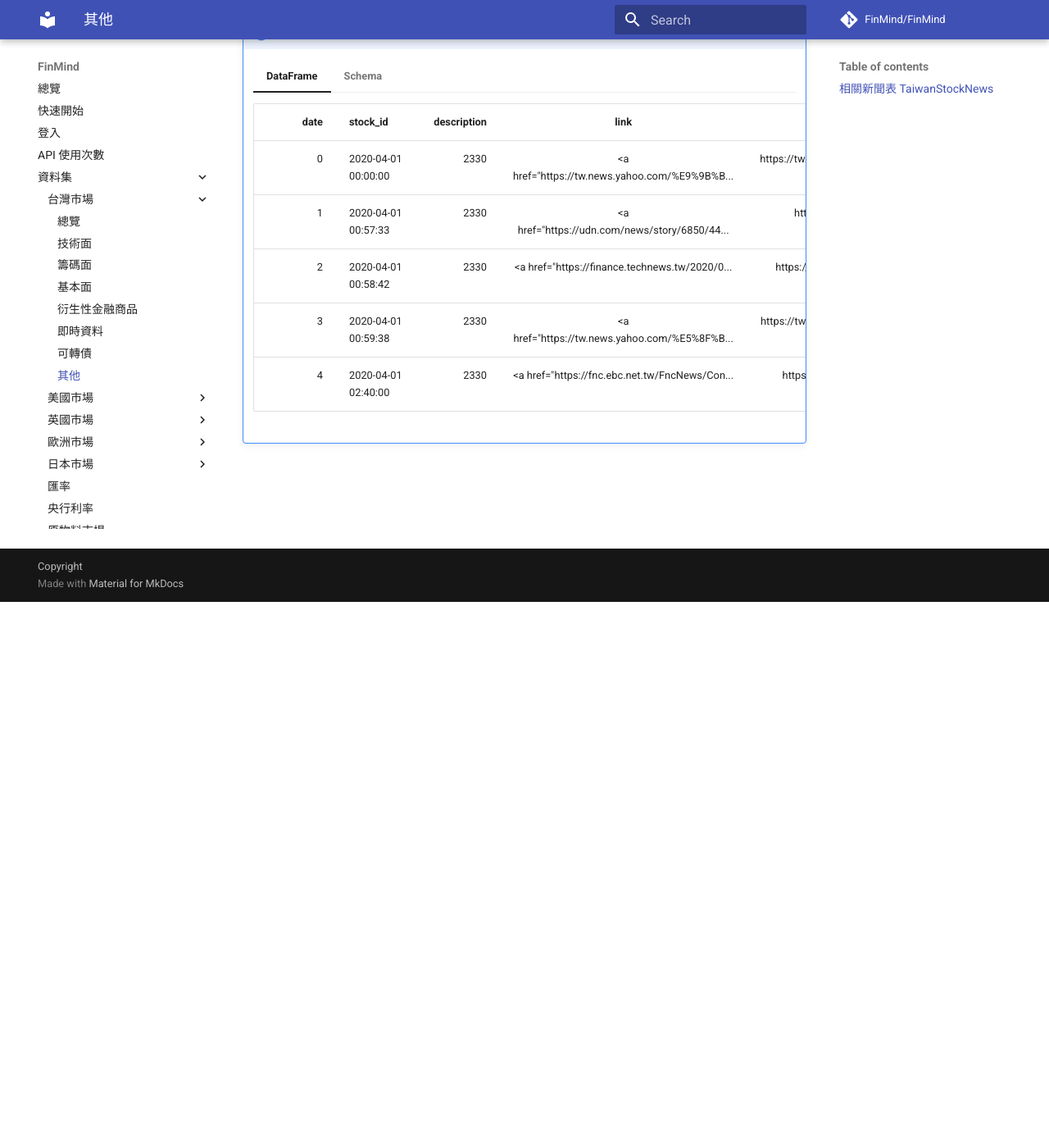
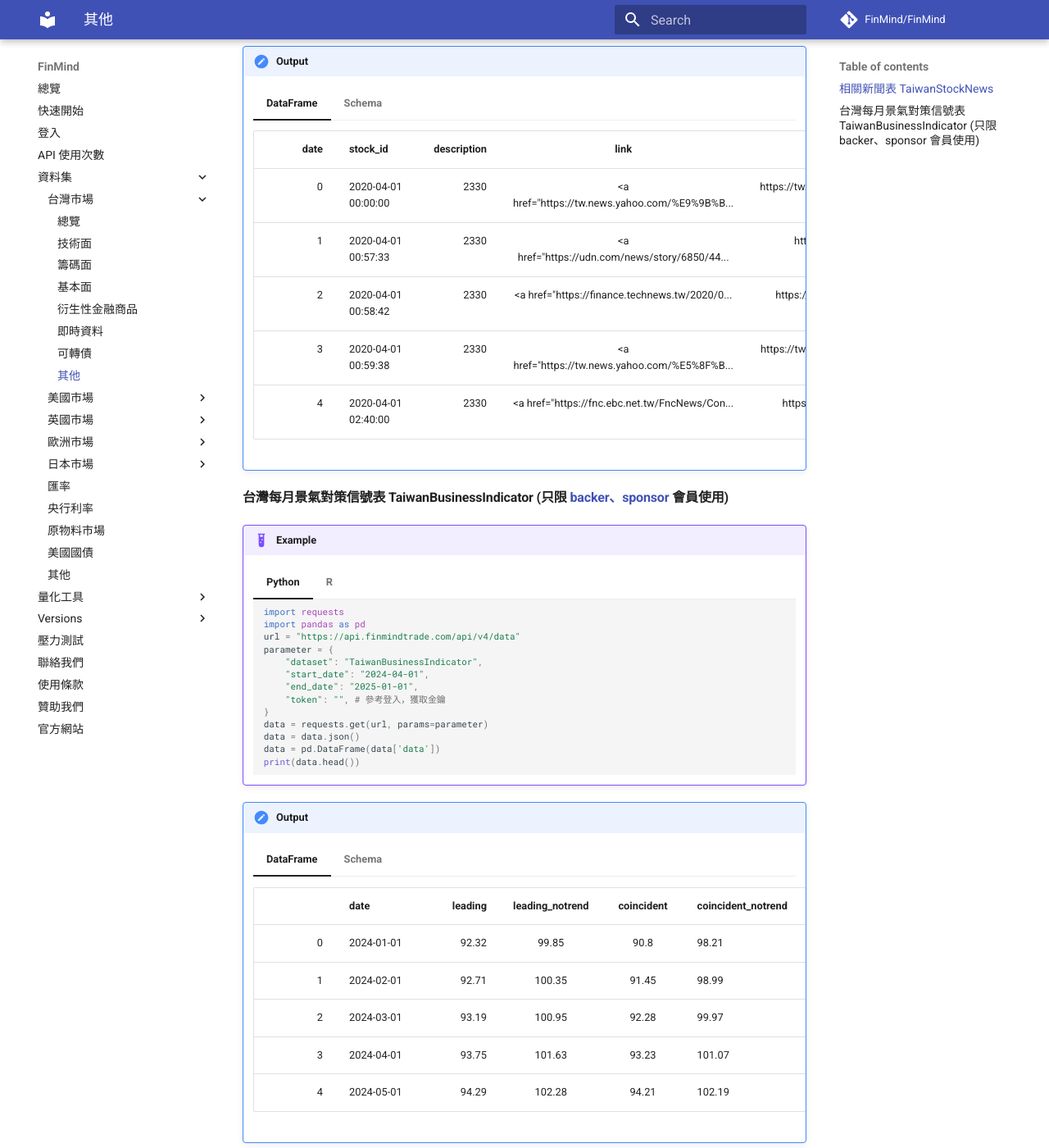
Before and after one commit to FinMind/FinMind-Doc, an MkDocs documentation site: the page built from docs/tutor/TaiwanMarket/Others.md, in a window 1280 px wide and 1400 px high, scrolled down 666 px. Shown: the whole window at 82% size. Built offline with MkDocs 1.6.1 and Material for MkDocs 9.7.7, drawn with Linux system fonts in a browser that asks for light colours; comment, search, counter and statistics services are not loaded; some of the changed text lies outside the part shown.

Commit message:
add: TaiwanBusinessIndicator

````diff
--- a/docs/tutor/TaiwanMarket/Others.md
+++ b/docs/tutor/TaiwanMarket/Others.md
@@ -1,7 +1,8 @@
 
-在台灣股票新聞面，我們擁有 1 種資料集，如下:
+在台灣股票新聞面，我們擁有 2 種資料集，如下:
 
 - [相關新聞表 TaiwanStockNews](https://finmind.github.io/tutor/TaiwanMarket/Others/#taiwanstocknews)
+- [台灣每月景氣對策信號表 TaiwanBusinessIndicator](https://finmind.github.io/tutor/TaiwanMarket/Others/#taiwanbusinessindicator-backersponsor)
 
 
 #### 相關新聞表 TaiwanStockNews
@@ -64,3 +65,65 @@
             title: str
         }
         ```
+
+#### 台灣每月景氣對策信號表 TaiwanBusinessIndicator (只限 [backer、sponsor](https://finmindtrade.com/analysis/#/Sponsor/sponsor) 會員使用)
+
+!!! example
+    === "Python"
+        ```python
+        import requests
+        import pandas as pd
+        url = "https://api.finmindtrade.com/api/v4/data"
+        parameter = {
+            "dataset": "TaiwanBusinessIndicator",
+            "start_date": "2024-04-01",
+            "end_date": "2025-01-01",
+            "token": "", # 參考登入，獲取金鑰
+        }
+        data = requests.get(url, params=parameter)
+        data = data.json()
+        data = pd.DataFrame(data['data'])
+        print(data.head())
+        ```
+    === "R"
+        ```R
+        library(httr)
+        library(data.table)
+        library(dplyr)
+
+        url = 'https://api.finmindtrade.com/api/v4/data'
+        response = httr::GET(url = url,
+                            query = list(
+                            dataset="TaiwanBusinessIndicator",
+                            start_date= "2020-04-01",
+                            "end_date": "2025-01-01",
+                            token = "" # 參考登入，獲取金鑰
+                            )
+        )
+        data = response %>% content
+        df = do.call('cbind',data$data) %>%data.table
+        head(df)
+        ```
+!!! output
+    === "DataFrame"
+        |      |    date     |   leading  | leading_notrend   | coincident  | coincident_notrend  | lagging |  lagging_notrend |  monitoring |  monitoring_color |
+        |-----:|:------------|-----------:|:-----------------:|:-----------:|:--------------------|:--------|:-----------------|:------------|:------------------|
+        | 0    | 2024-01-01  |    92.32   |      99.85        |      90.8   |          98.21      |  91.82  |         99.31    |      27     |         G         |
+        | 1    | 2024-02-01  |    92.71   |      100.35       |      91.45  |          98.99      |  91.68  |         99.25    |      29     |         G         |
+        | 2    | 2024-03-01  |    93.19   |      100.95       |      92.28  |          99.97      |  91.6   |         99.23    |      31     |         G         |
+        | 3    | 2024-04-01  |    93.75   |      101.63       |      93.23  |          101.07     |  91.52  |         99.22    |      35     |         YR        |
+        | 4    | 2024-05-01  |    94.29   |      102.28       |      94.21  |          102.19     |  91.41  |         99.16    |      36     |         YR        |
+    === "Schema"
+        ```
+        {
+            date: str,
+            leading: float32,
+            leading_notrend: float32,
+            coincident: float32,
+            coincident_notrend: float32,
+            lagging: float32,
+            lagging_notrend: float32,
+            monitoring: float32,
+            monitoring_color: str
+        }
+        ```
````
